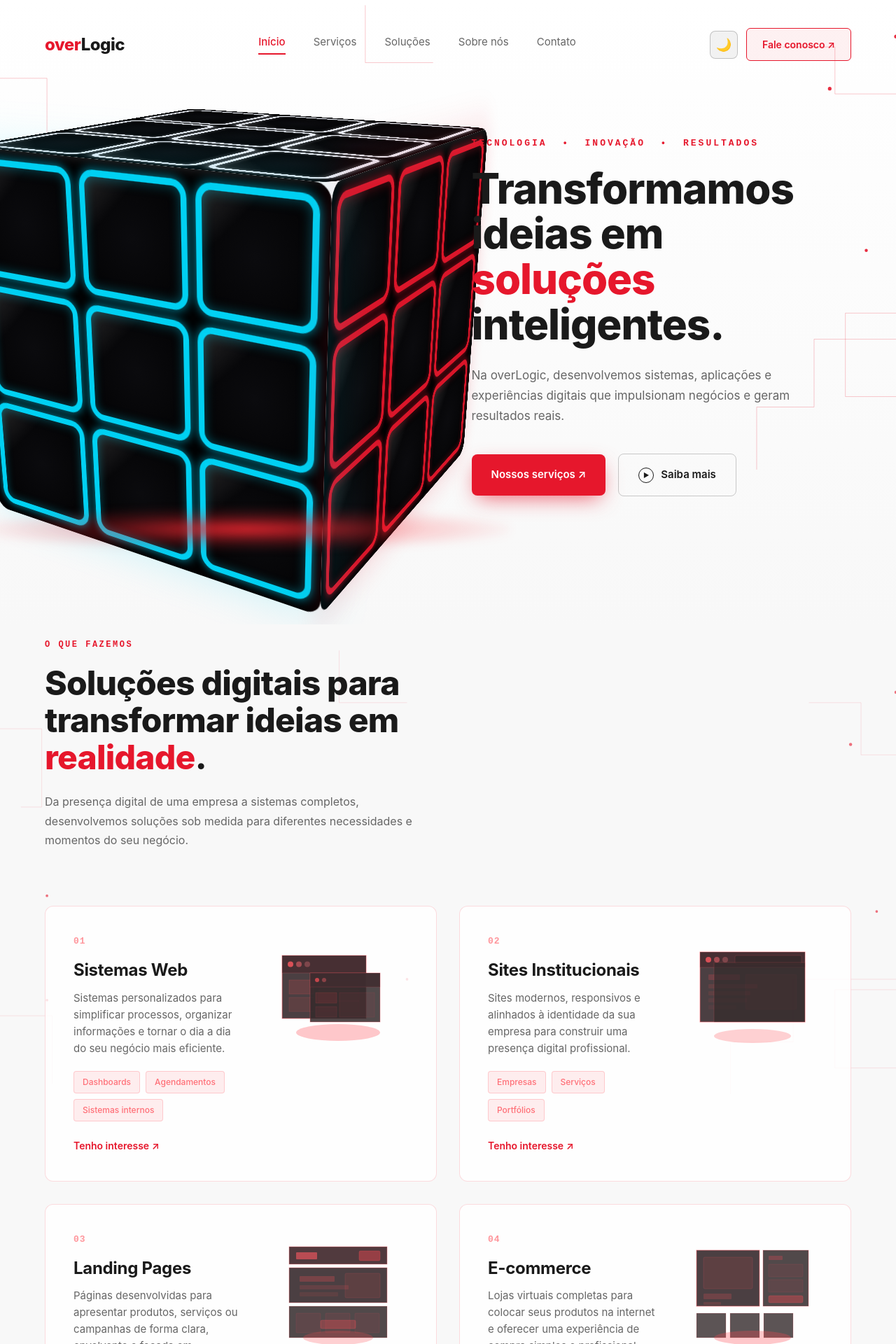
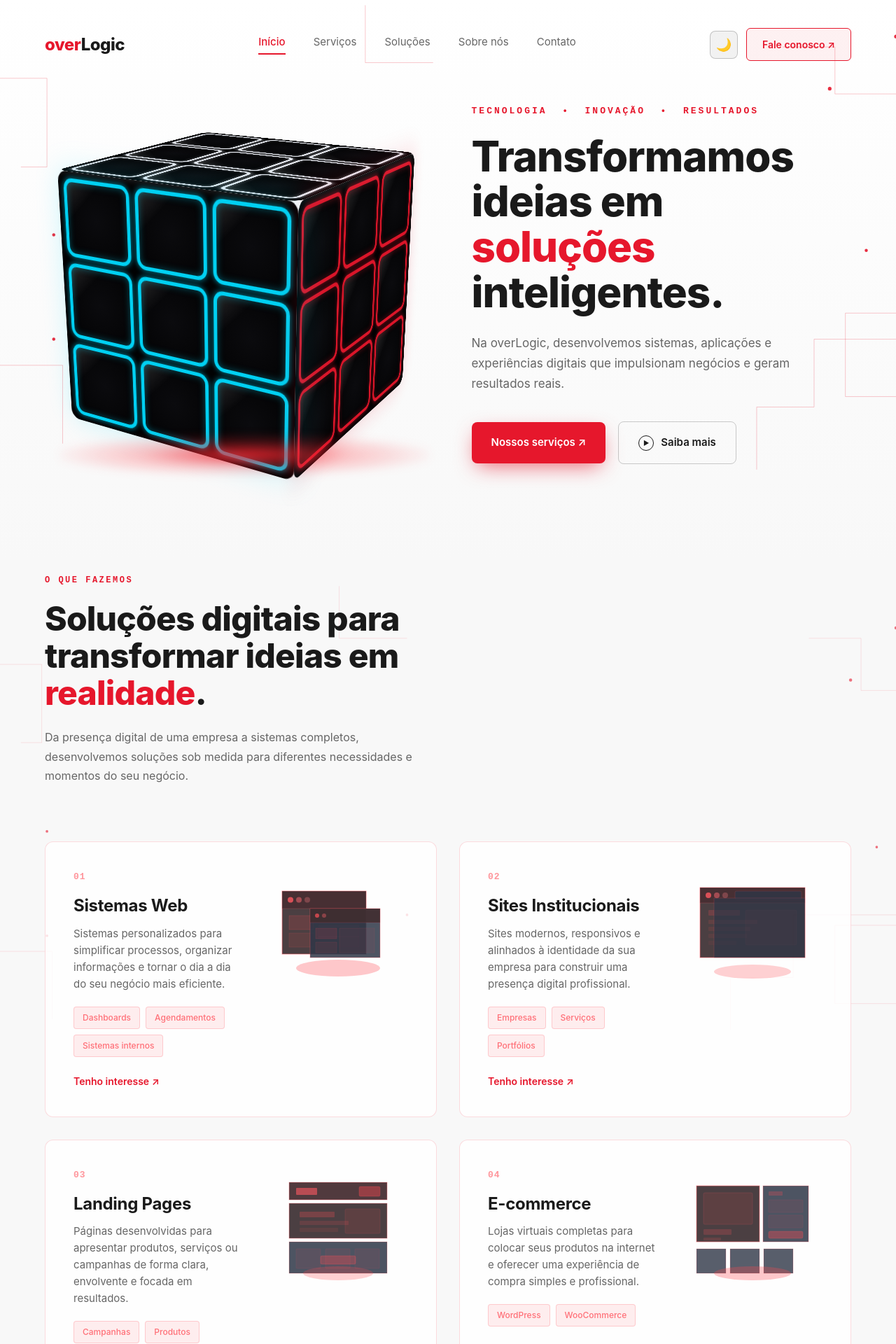
Before and after one commit to pauloricardoodev-dotcom/overLogic, a React (Vite) app: page / in a window 1280 px wide. Shown: the top 1920 px of the page at 70% size. Built offline with nearby package versions, Linux system fonts and the light colour scheme.

Commit message:
Mudando cores gerais

```diff
--- a/src/components/DifferentialsSection.css
+++ b/src/components/DifferentialsSection.css
@@ -3,7 +3,7 @@
   min-height: 100vh;
   width: 100%;
   padding: 60px 64px 80px;
-  background: #0a0203;
+  background: #050b18;
   overflow: hidden;
   opacity: 0;
   transform: translateY(30px);
@@ -318,7 +318,7 @@ html:not(.dark) .core-over {
 
 .differential-item {
   position: absolute;
-  background: rgba(15, 3, 5, 0.3);
+  background: rgba(9, 18, 38, 0.3);
   border: 1px solid rgba(255, 60, 70, 0.15);
   border-radius: 12px;
   padding: 28px;
--- a/src/components/Hero.css
+++ b/src/components/Hero.css
@@ -1,11 +1,13 @@
 .hero {
   position: relative;
-  min-height: 750px;
+  min-height: 100vh;
+  min-height: 100dvh;
   width: 100%;
   padding: 40px 64px 80px;
   display: flex;
   flex-direction: column;
   overflow: hidden;
+  background: #00030a;
   opacity: 0;
   transition: opacity 0.8s ease-out, background-color 0.3s ease;
 }
@@ -149,6 +151,7 @@ html:not(.dark) .theme-toggle:hover {
 .content {
   position: relative;
   z-index: 5;
+  flex: 1;
   display: grid;
   grid-template-columns: 1.05fr 1fr;
   align-items: center;
@@ -159,7 +162,7 @@ html:not(.dark) .theme-toggle:hover {
 /* CUBE */
 .cube-wrap {
   position: relative;
-  height: 720px;
+  height: 600px;
   display: flex;
   align-items: center;
   justify-content: center;
@@ -175,7 +178,7 @@ html:not(.dark) .theme-toggle:hover {
 }
 
 .cube {
-  --s: 510px;
+  --s: 357px;
   position: relative;
   width: var(--s);
   height: var(--s);
@@ -242,7 +245,7 @@ html:not(.dark) .theme-toggle:hover {
   bottom: 26px;
   left: 50%;
   transform: translateX(-50%);
-  width: 760px;
+  width: 530px;
   height: 60px;
   background: radial-gradient(ellipse at center, rgba(255, 40, 50, 0.85) 0%, rgba(255, 40, 50, 0.25) 40%, transparent 75%);
   filter: blur(6px);
@@ -383,7 +386,7 @@ html:not(.dark) .play-circle {
   }
 
   .cube-wrap {
-    height: 400px;
+    height: 340px;
     order: 1;
   }
 
@@ -422,7 +425,7 @@ html:not(.dark) .play-circle {
   }
 
   .glow-floor {
-    width: 400px;
+    width: 280px;
     height: 40px;
   }
 
@@ -436,7 +439,7 @@ html:not(.dark) .play-circle {
   }
 
   .cube {
-    --s: 320px;
+    --s: 224px;
   }
 }
 
--- a/src/components/HowWeWorkSection.css
+++ b/src/components/HowWeWorkSection.css
@@ -3,7 +3,7 @@
   min-height: 100vh;
   width: 100%;
   padding: 100px 64px 120px;
-  background: #0a0203;
+  background: #050b18;
   overflow: hidden;
   opacity: 0;
   transform: translateY(30px);
@@ -211,7 +211,7 @@ html:not(.dark) .how-description {
 
 /* Step Content */
 .step-content {
-  background: rgba(15, 3, 5, 0.4);
+  background: rgba(9, 18, 38, 0.4);
   border: 1px solid rgba(255, 60, 70, 0.2);
   border-radius: 12px;
   padding: 32px 28px;
--- a/src/components/HowWeWorkSection.jsx
+++ b/src/components/HowWeWorkSection.jsx
@@ -200,7 +200,7 @@ const HowWeWorkSection = () => {
                     <svg viewBox="0 0 120 100" className="step-visual-svg">
                       {/* System status */}
                       <g>
-                        <rect x="10" y="10" width="100" height="70" fill="rgba(15, 3, 5, 0.9)" stroke="rgba(255, 60, 70, 0.4)" strokeWidth="1"/>
+                        <rect x="10" y="10" width="100" height="70" fill="rgba(9, 18, 38, 0.9)" stroke="rgba(255, 60, 70, 0.4)" strokeWidth="1"/>
                         <rect x="10" y="10" width="100" height="20" fill="rgba(25, 6, 10, 0.95)" stroke="rgba(255, 60, 70, 0.3)" strokeWidth="0.5"/>
                         <text x="20" y="24" fill="rgba(255, 80, 90, 0.8)" fontSize="10" fontFamily="monospace" fontWeight="600">SYSTEM</text>
                         <text x="20" y="42" fill="rgba(255, 100, 110, 0.7)" fontSize="8" fontFamily="monospace">STATUS:</text>
--- a/src/components/ServiceVisual.jsx
+++ b/src/components/ServiceVisual.jsx
@@ -24,7 +24,7 @@ const ServiceVisual = ({ type }) => {
 
             {/* Window 2 - Stacked */}
             <g transform="translate(60, 55)">
-              <rect x="0" y="0" width="100" height="70" fill="rgba(15, 3, 5, 0.85)" stroke="rgba(255, 60, 70, 0.4)" strokeWidth="0.8"/>
+              <rect x="0" y="0" width="100" height="70" fill="rgba(9, 18, 38, 0.85)" stroke="rgba(255, 60, 70, 0.4)" strokeWidth="0.8"/>
               <rect x="0" y="0" width="100" height="20" fill="rgba(30, 8, 12, 0.9)" stroke="rgba(255, 60, 70, 0.3)" strokeWidth="0.5"/>
               <circle cx="10" cy="10" r="3" fill="rgba(255, 50, 60, 0.7)"/>
               <circle cx="20" cy="10" r="3" fill="rgba(255, 70, 80, 0.4)"/>
@@ -49,7 +49,7 @@ const ServiceVisual = ({ type }) => {
               <circle cx="24" cy="11" r="4" fill="rgba(255, 80, 90, 0.5)"/>
               <circle cx="36" cy="11" r="4" fill="rgba(255, 100, 110, 0.3)"/>
               {/* URL bar */}
-              <rect x="50" y="5" width="95" height="12" fill="rgba(15, 3, 5, 0.8)" stroke="rgba(255, 60, 70, 0.3)" strokeWidth="0.5" rx="2"/>
+              <rect x="50" y="5" width="95" height="12" fill="rgba(9, 18, 38, 0.8)" stroke="rgba(255, 60, 70, 0.3)" strokeWidth="0.5" rx="2"/>
               {/* Content */}
               <rect x="12" y="32" width="45" height="8" fill="rgba(255, 40, 50, 0.2)" rx="1"/>
               <rect x="12" y="46" width="70" height="6" fill="rgba(255, 40, 50, 0.12)" rx="1"/>
@@ -62,7 +62,7 @@ const ServiceVisual = ({ type }) => {
 
             {/* Secondary window behind */}
             <g transform="translate(45, 40)">
-              <rect x="0" y="0" width="130" height="85" fill="rgba(15, 3, 5, 0.7)" stroke="rgba(255, 60, 70, 0.3)" strokeWidth="0.6"/>
+              <rect x="0" y="0" width="130" height="85" fill="rgba(9, 18, 38, 0.7)" stroke="rgba(255, 60, 70, 0.3)" strokeWidth="0.6"/>
             </g>
 
             <ellipse cx="100" cy="145" rx="55" ry="10" fill="rgba(255, 40, 50, 0.25)" filter="url(#glow)"/>
@@ -87,7 +87,7 @@ const ServiceVisual = ({ type }) => {
               <rect x="80" y="38" width="50" height="35" fill="rgba(255, 40, 50, 0.1)" stroke="rgba(255, 60, 70, 0.25)" strokeWidth="0.5" rx="2"/>
 
               {/* Features section */}
-              <rect x="0" y="85" width="140" height="45" fill="rgba(15, 3, 5, 0.85)" stroke="rgba(255, 60, 70, 0.4)" strokeWidth="0.6"/>
+              <rect x="0" y="85" width="140" height="45" fill="rgba(9, 18, 38, 0.85)" stroke="rgba(255, 60, 70, 0.4)" strokeWidth="0.6"/>
               <rect x="10" y="95" width="35" height="28" fill="rgba(255, 30, 40, 0.08)" stroke="rgba(255, 50, 60, 0.2)" strokeWidth="0.5" rx="1"/>
               <rect x="52" y="95" width="35" height="28" fill="rgba(255, 30, 40, 0.08)" stroke="rgba(255, 50, 60, 0.2)" strokeWidth="0.5" rx="1"/>
               <rect x="94" y="95" width="35" height="28" fill="rgba(255, 30, 40, 0.08)" stroke="rgba(255, 50, 60, 0.2)" strokeWidth="0.5" rx="1"/>
@@ -113,7 +113,7 @@ const ServiceVisual = ({ type }) => {
 
               {/* Cart sidebar */}
               <g transform="translate(95, 0)">
-                <rect x="0" y="0" width="65" height="80" fill="rgba(15, 3, 5, 0.85)" stroke="rgba(255, 60, 70, 0.4)" strokeWidth="0.8"/>
+                <rect x="0" y="0" width="65" height="80" fill="rgba(9, 18, 38, 0.85)" stroke="rgba(255, 60, 70, 0.4)" strokeWidth="0.8"/>
                 <rect x="8" y="8" width="20" height="6" fill="rgba(255, 40, 50, 0.25)" rx="1"/>
                 {/* Cart items */}
                 <rect x="8" y="20" width="49" height="18" fill="rgba(255, 30, 40, 0.08)" stroke="rgba(255, 50, 60, 0.2)" strokeWidth="0.5" rx="1"/>
@@ -124,9 +124,9 @@ const ServiceVisual = ({ type }) => {
 
               {/* Product grid below */}
               <g transform="translate(0, 90)">
-                <rect x="0" y="0" width="42" height="35" fill="rgba(15, 3, 5, 0.8)" stroke="rgba(255, 50, 60, 0.3)" strokeWidth="0.6"/>
-                <rect x="48" y="0" width="42" height="35" fill="rgba(15, 3, 5, 0.8)" stroke="rgba(255, 50, 60, 0.3)" strokeWidth="0.6"/>
-                <rect x="96" y="0" width="42" height="35" fill="rgba(15, 3, 5, 0.8)" stroke="rgba(255, 50, 60, 0.3)" strokeWidth="0.6"/>
+                <rect x="0" y="0" width="42" height="35" fill="rgba(9, 18, 38, 0.8)" stroke="rgba(255, 50, 60, 0.3)" strokeWidth="0.6"/>
+                <rect x="48" y="0" width="42" height="35" fill="rgba(9, 18, 38, 0.8)" stroke="rgba(255, 50, 60, 0.3)" strokeWidth="0.6"/>
+                <rect x="96" y="0" width="42" height="35" fill="rgba(9, 18, 38, 0.8)" stroke="rgba(255, 50, 60, 0.3)" strokeWidth="0.6"/>
               </g>
             </g>
 
--- a/src/components/ServicesSection.css
+++ b/src/components/ServicesSection.css
@@ -3,7 +3,7 @@
   min-height: 100vh;
   width: 100%;
   padding: 20px 64px 100px;
-  background: #0a0203;
+  background: #050b18;
   overflow: hidden;
   opacity: 0;
   transform: translateY(30px);
@@ -111,7 +111,7 @@ html:not(.dark) .services-description {
 /* Card */
 .service-card {
   position: relative;
-  background: rgba(15, 3, 5, 0.6);
+  background: rgba(9, 18, 38, 0.6);
   border: 1px solid rgba(255, 80, 90, 0.25);
   border-radius: 12px;
   padding: 40px;
--- a/src/index.css
+++ b/src/index.css
@@ -10,7 +10,7 @@
 
 html,
 body {
-  background: #000;
+  background: #050b18;
   color: #f5f3f2;
   font-family: 'Inter', 'Helvetica Neue', Arial, sans-serif;
   width: 100%;
```
